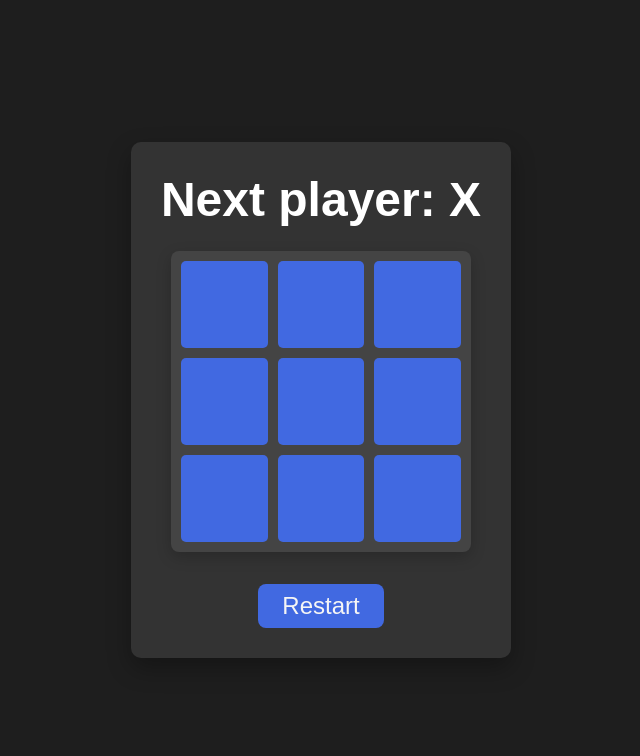
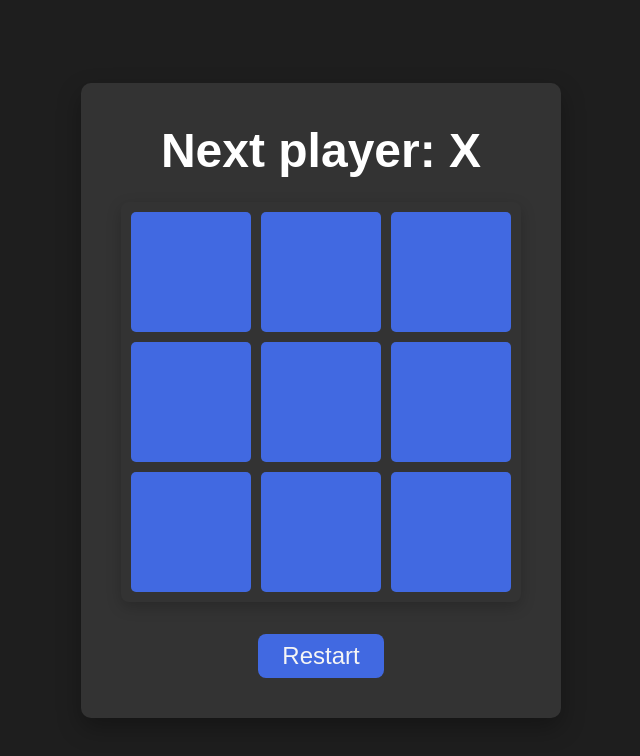
Before and after one commit to HussainALAradi5/Tic-Tac-Toa-React, a React (Vite) app: page / in a window 1280 px wide. Shown: the top 756 px of the page, without its empty margins (319-959 px from the left). Built offline with nearby package versions, Linux system fonts and the light colour scheme.

Commit message:
some imporvement in the UI

```diff
--- a/src/App.css
+++ b/src/App.css
@@ -18,7 +18,7 @@ body {
   flex-direction: column;
   align-items: center;
   background-color: #333;
-  padding: 30px;
+  padding: 40px;
   border-radius: 10px;
   box-shadow: 0 10px 25px rgba(0, 0, 0, 0.3);
 }
@@ -33,8 +33,7 @@ body {
   display: grid;
   grid-template-columns: repeat(3, 1fr);
   gap: 10px;
-  width: 300px;
-  background-color: #444;
+  width: 400px;
   padding: 10px;
   border-radius: 8px;
   box-shadow: 0 5px 15px rgba(0, 0, 0, 0.2);
```
